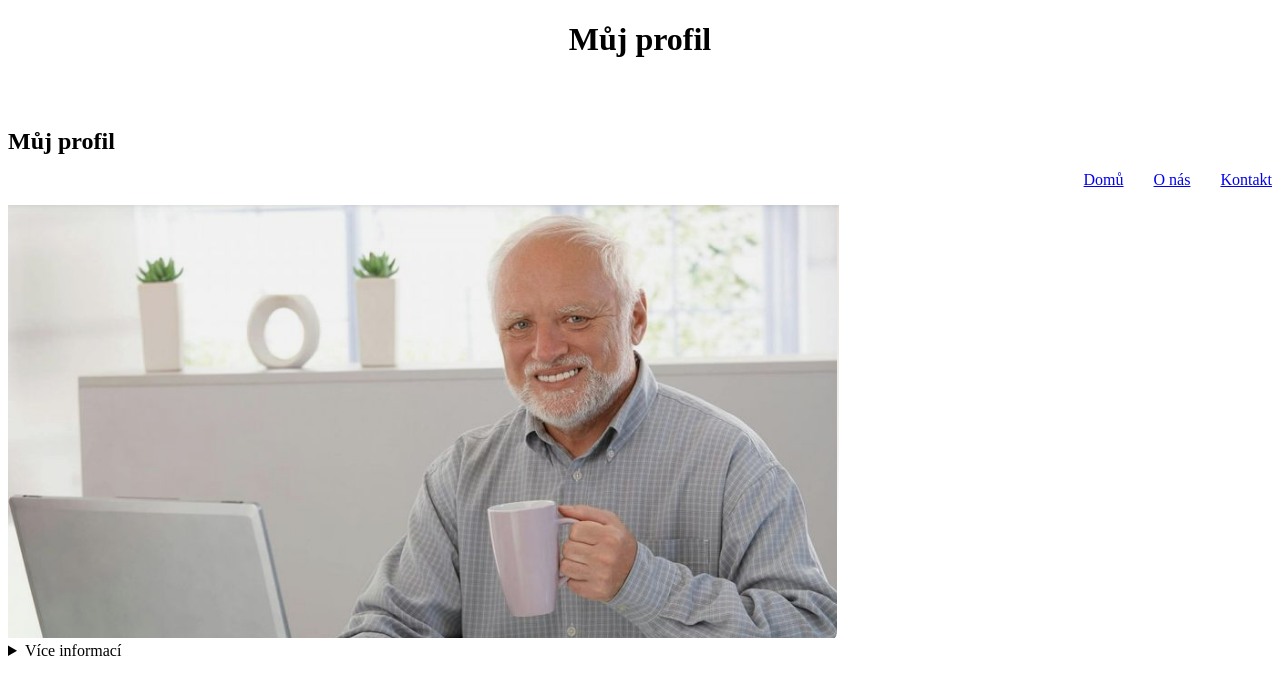
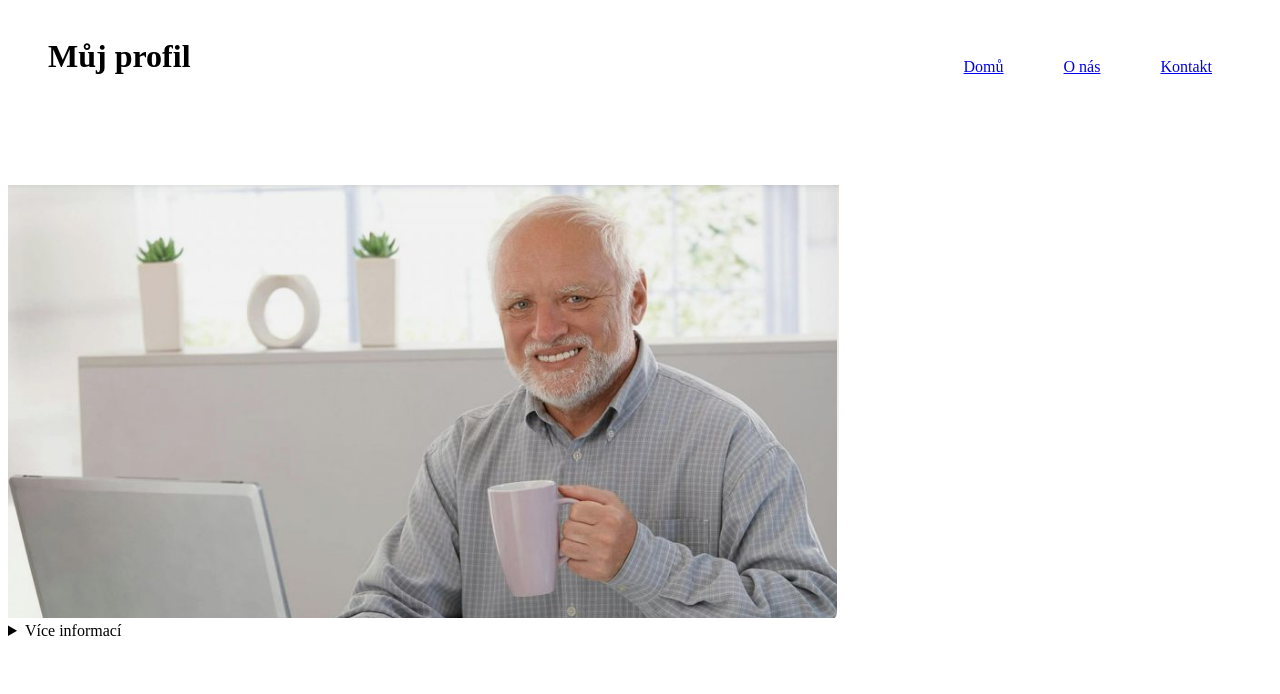
Before and after one commit to FilipHavlik223/PersonalProfile, a plain HTML site: page index.html in a window 1280 px wide. Drawn offline with Linux system fonts and the light colour scheme.

Commit message:
fixed nav

```diff
--- a/index.html
+++ b/index.html
@@ -8,24 +8,26 @@
     <title>Osobní profil</title>
 </head>
 <body>
-<header>
-    <h1 style="text-align: center">Můj profil</h1>
-    <nav>
-        <h2 style="text-align: left; display: flex; margin: 70px 0px 0px 0px">Můj profil</h2>
-        <ul style=";text-align: right; display: flex; list-style: none; gap: 30px; justify-content: flex-end">
-            <li><a href="#">Domů</a></li>
-            <li><a href="#">O nás</a></li>
-            <li><a href="#">Kontakt</a></li>
+<header style="display: flex; justify-content: space-between; padding: 10px 20px; margin-bottom: 80px">
+    <h1 style="margin: 0; padding: 20px">Můj profil</h1>
+    <nav style="margin-top: 30px">
+        <ul style="list-style: none; margin: 0; padding: 10px;display: flex;">
+            <li style="margin-left: 30px; margin-right: 30px"><a href="#">Domů</a></li>
+            <li style="margin-left: 30px; margin-right: 30px"><a href="#">O nás</a></li>
+            <li style="margin-left: 30px; margin-right: 30px"><a href="#">Kontakt</a></li>
         </ul>
     </nav>
+</header>
     <section>
+        <div>
         <img src="imgs/hide the pain.PNG" alt="profilový obrázek" title="Je to obrázek">
         <details>
             <summary style="cursor: pointer">Více informací</summary>
             <p>Můj profilový obrázej je take můj oblíbený meme</p>
             <p>Hide the pain Harold</p>
         </details>
+            </div>
     </section>
-</header>
+
 </body>
 </html>
```
